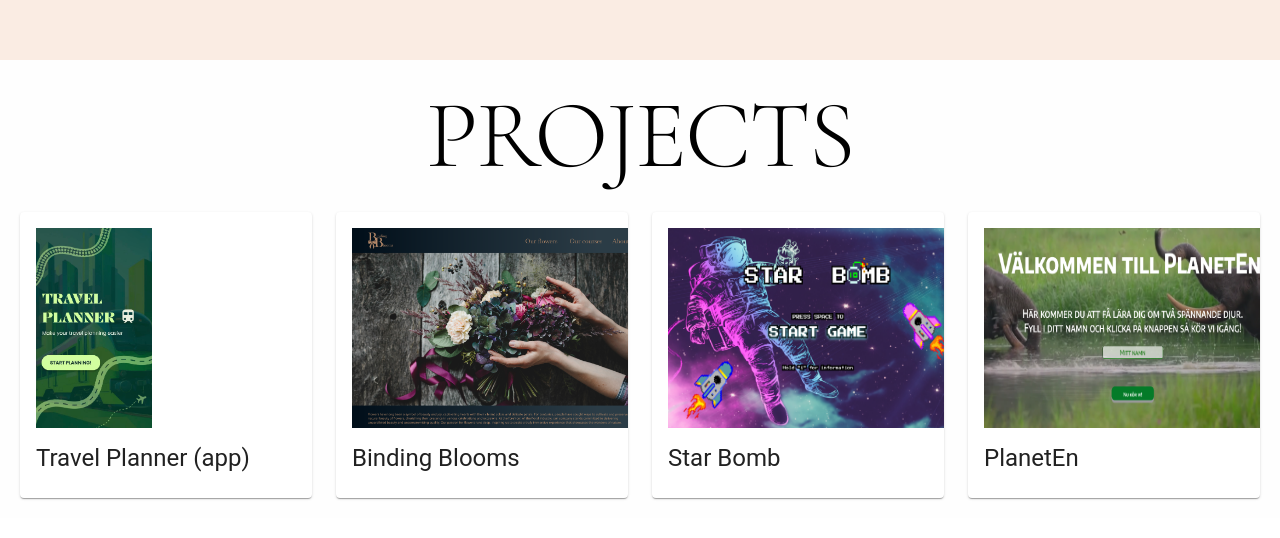
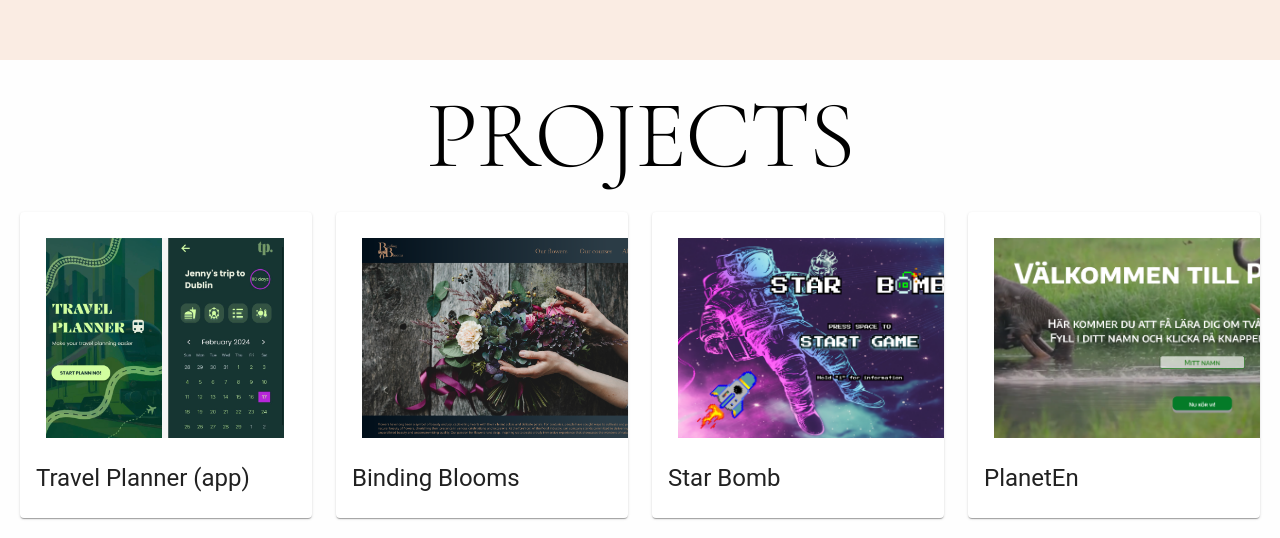
Before and after one commit to JennyWeij/JennyPortfolio, a React (Vite) app: page / in a window 1280 px wide. Shown: the part 1840-2378 px from the top of the page. Built offline with nearby package versions, Linux system fonts and the light colour scheme.

Commit message:
added margins on the card and updated travelplanner image

```diff
--- a/src/Pages/Projects.tsx
+++ b/src/Pages/Projects.tsx
@@ -8,7 +8,7 @@ function Projects() {
   const projects = [
     {
       title: "Travel Planner (app)",
-      imagePath: "/public/images/TravelPlanner.jpg",
+      imagePath: "/public/images/TravelPlannerapp.jpg.png",
     },
     { title: "Binding Blooms", imagePath: "/public/images/BindingBlooms.png" },
     { title: "Star Bomb", imagePath: "/public/images/StarBomb.png" },
@@ -54,7 +54,7 @@ function Projects() {
                 <img
                   src={project.imagePath} // Use the actual image path from the project object
                   alt={project.title} // Use the actual title from the project object
-                  style={{ maxWidth: "300px", height: "200px" }} // Ensure image is responsive
+                  style={{ maxWidth: "auto", height: "200px", margin: 10 }} // Ensure image is responsive
                 />
                 <Typography variant="h5" mt="10px">
                   {project.title}
```
Also changed, not shown: public/images/TravelPlannerapp.jpg.png (added).
